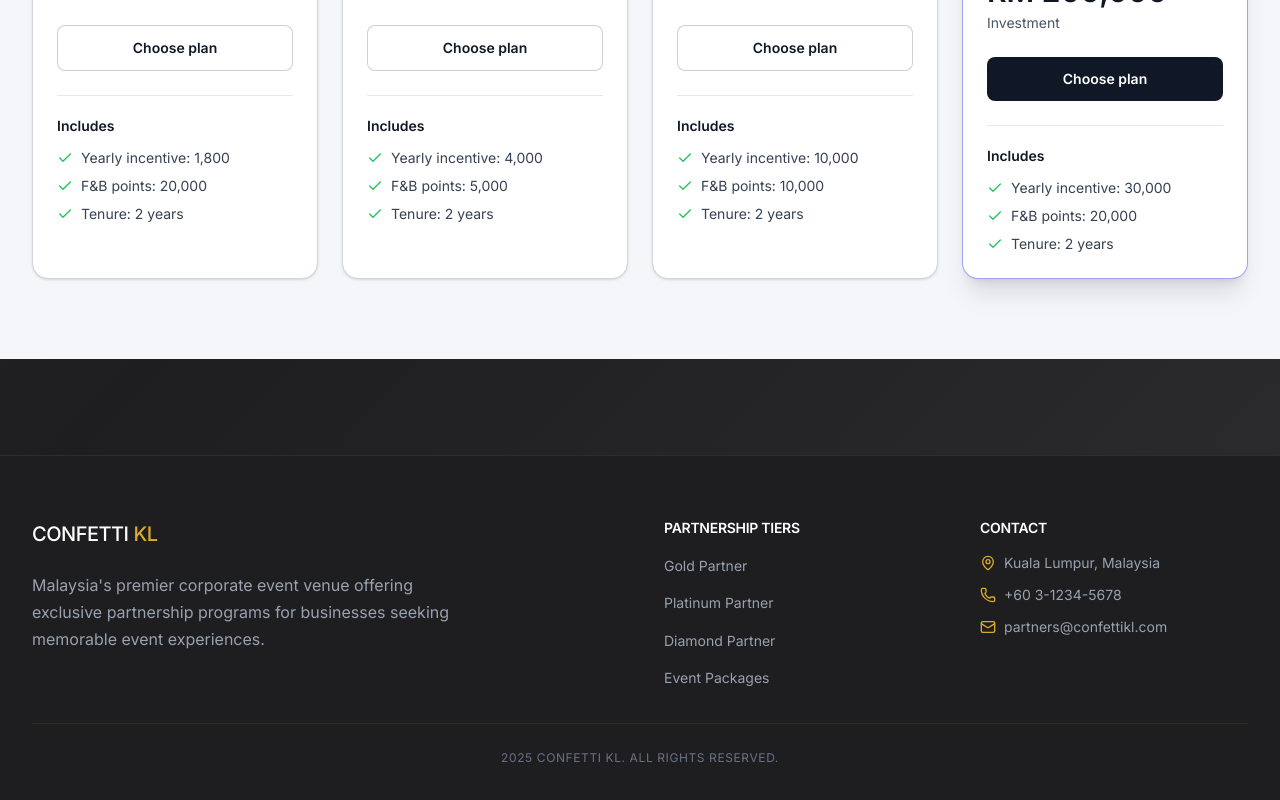
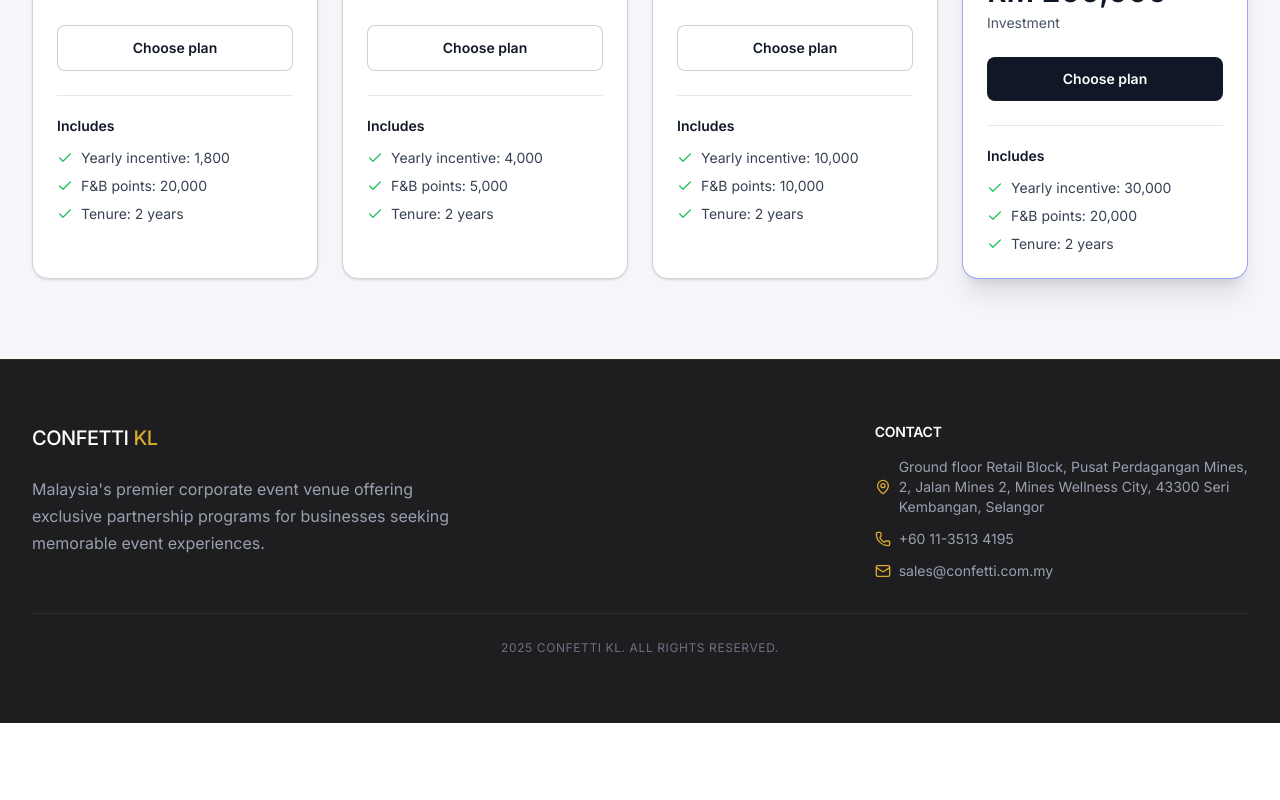
Before and after one commit to Chuntim0303/corporate-booking-form, a React (Vite) app: page / in a window 1280 px wide. Shown: the part 1083-1883 px from the top of the page. After the commit the page ends 1806 px from the top, so only its background shows below. Built offline with nearby package versions, Linux system fonts and the light colour scheme.

Commit message:
update layout

```diff
--- a/src/App.jsx
+++ b/src/App.jsx
@@ -13,6 +13,7 @@ import LandingPage from './LandingPage';
 // Main App Component
 function App() {
   const [mobileMenuOpen, setMobileMenuOpen] = useState(false);
+  const [successModalOpen, setSuccessModalOpen] = useState(true);
   const navigate = useNavigate();
   const location = useLocation();
 
@@ -23,7 +24,12 @@ function App() {
   };
 
   const handleFormComplete = () => {
-    alert('We have received your application! Our team will get back to you shortly.');
+    setSuccessModalOpen(true);
+  };
+
+  const handleCloseSuccessModal = () => {
+    setSuccessModalOpen(false);
+    navigate('/');
   };
 
   return (
@@ -127,14 +133,14 @@ function App() {
             </main>
 
             {/* Footer */}
-            <footer className="border-t mt-16 sm:mt-24"
+            <footer className="border-t"
               style={{
                 backgroundColor: '#1E1E21',
                 borderTopColor: 'rgba(218, 171, 45, 0.1)'
               }}
             >
               <div className="max-w-7xl mx-auto px-4 sm:px-6 lg:px-8 py-12 sm:py-16">
-                <div className="grid grid-cols-1 sm:grid-cols-2 lg:grid-cols-4 gap-8 lg:gap-12">
+                <div className="grid grid-cols-1 sm:grid-cols-2 lg:grid-cols-3 gap-8 lg:gap-12">
                   <div className="sm:col-span-2">
                     <div className="flex items-center space-x-3 mb-6">
                       <span className="text-xl font-medium text-white tracking-tight">
@@ -147,29 +153,19 @@ function App() {
                   </div>
 
                   <div>
-                    <h3 className="text-white font-semibold mb-4 text-sm uppercase tracking-wide">Partnership Tiers</h3>
-                    <ul className="space-y-3">
-                      <li><a href="#" className="text-gray-400 text-sm transition-colors duration-300" style={{'--hover-color': '#DAAB2D'}} onMouseEnter={(e) => e.target.style.color = '#DAAB2D'} onMouseLeave={(e) => e.target.style.color = ''}>Gold Partner</a></li>
-                      <li><a href="#" className="text-gray-400 text-sm transition-colors duration-300" style={{'--hover-color': '#DAAB2D'}} onMouseEnter={(e) => e.target.style.color = '#DAAB2D'} onMouseLeave={(e) => e.target.style.color = ''}>Platinum Partner</a></li>
-                      <li><a href="#" className="text-gray-400 text-sm transition-colors duration-300" style={{'--hover-color': '#DAAB2D'}} onMouseEnter={(e) => e.target.style.color = '#DAAB2D'} onMouseLeave={(e) => e.target.style.color = ''}>Diamond Partner</a></li>
-                      <li><a href="#" className="text-gray-400 text-sm transition-colors duration-300" style={{'--hover-color': '#DAAB2D'}} onMouseEnter={(e) => e.target.style.color = '#DAAB2D'} onMouseLeave={(e) => e.target.style.color = ''}>Event Packages</a></li>
-                    </ul>
-                  </div>
-
-                  <div>
                     <h3 className="text-white font-semibold mb-4 text-sm uppercase tracking-wide">Contact</h3>
                     <ul className="space-y-3 text-gray-400 text-sm">
                       <li className="flex items-center gap-2">
                         <MapPin className="w-4 h-4 flex-shrink-0" style={{color: '#DAAB2D'}} />
-                        <span>Kuala Lumpur, Malaysia</span>
+                        <span>Ground floor Retail Block, Pusat Perdagangan Mines, 2, Jalan Mines 2, Mines Wellness City, 43300 Seri Kembangan, Selangor</span>
                       </li>
                       <li className="flex items-center gap-2">
                         <Phone className="w-4 h-4 flex-shrink-0" style={{color: '#DAAB2D'}} />
-                        <span>+60 3-1234-5678</span>
+                        <span>+60 11-3513 4195</span>
                       </li>
                       <li className="flex items-center gap-2">
                         <Mail className="w-4 h-4 flex-shrink-0" style={{color: '#DAAB2D'}} />
-                        <span>partners@confettikl.com</span>
+                        <span>sales@confetti.com.my</span>
                       </li>
                     </ul>
                   </div>
@@ -226,11 +222,39 @@ function App() {
                   initialTier={location?.state?.partnershipTier}
                   onComplete={() => {
                     handleFormComplete();
-                    navigate('/');
                   }}
                 />
               </div>
             </main>
+
+            {successModalOpen && (
+              <div className="fixed inset-0 backdrop-blur-sm flex items-center justify-center z-50 p-4">
+                <div className="bg-white rounded-2xl shadow-2xl p-8 max-w-sm w-full relative overflow-hidden">
+                  <button
+                    onClick={handleCloseSuccessModal}
+                    className="absolute top-4 right-4 text-gray-400 hover:text-gray-600 transition-colors z-10"
+                    aria-label="Close"
+                  >
+                    <svg className="w-6 h-6" fill="none" stroke="currentColor" viewBox="0 0 24 24">
+                      <path strokeLinecap="round" strokeLinejoin="round" strokeWidth={2} d="M6 18L18 6M6 6l12 12" />
+                    </svg>
+                  </button>
+
+                  <div className="flex justify-center mb-6 pt-4">
+                    <div className="flex items-center justify-center w-16 h-16 rounded-full" style={{backgroundColor: '#DAAB2D'}}>
+                      <svg className="w-8 h-8 text-white" fill="none" stroke="currentColor" viewBox="0 0 24 24">
+                        <path strokeLinecap="round" strokeLinejoin="round" strokeWidth={3} d="M5 13l4 4L19 7" />
+                      </svg>
+                    </div>
+                  </div>
+
+                  <div className="text-center pb-2">
+                    <h2 className="text-2xl font-bold text-gray-900 mb-2">Application Submitted</h2>
+                    <p className="text-gray-600 text-sm">We have received your application. Our team will get back to you shortly.</p>
+                  </div>
+                </div>
+              </div>
+            )}
           </div>
         }
       />
```
